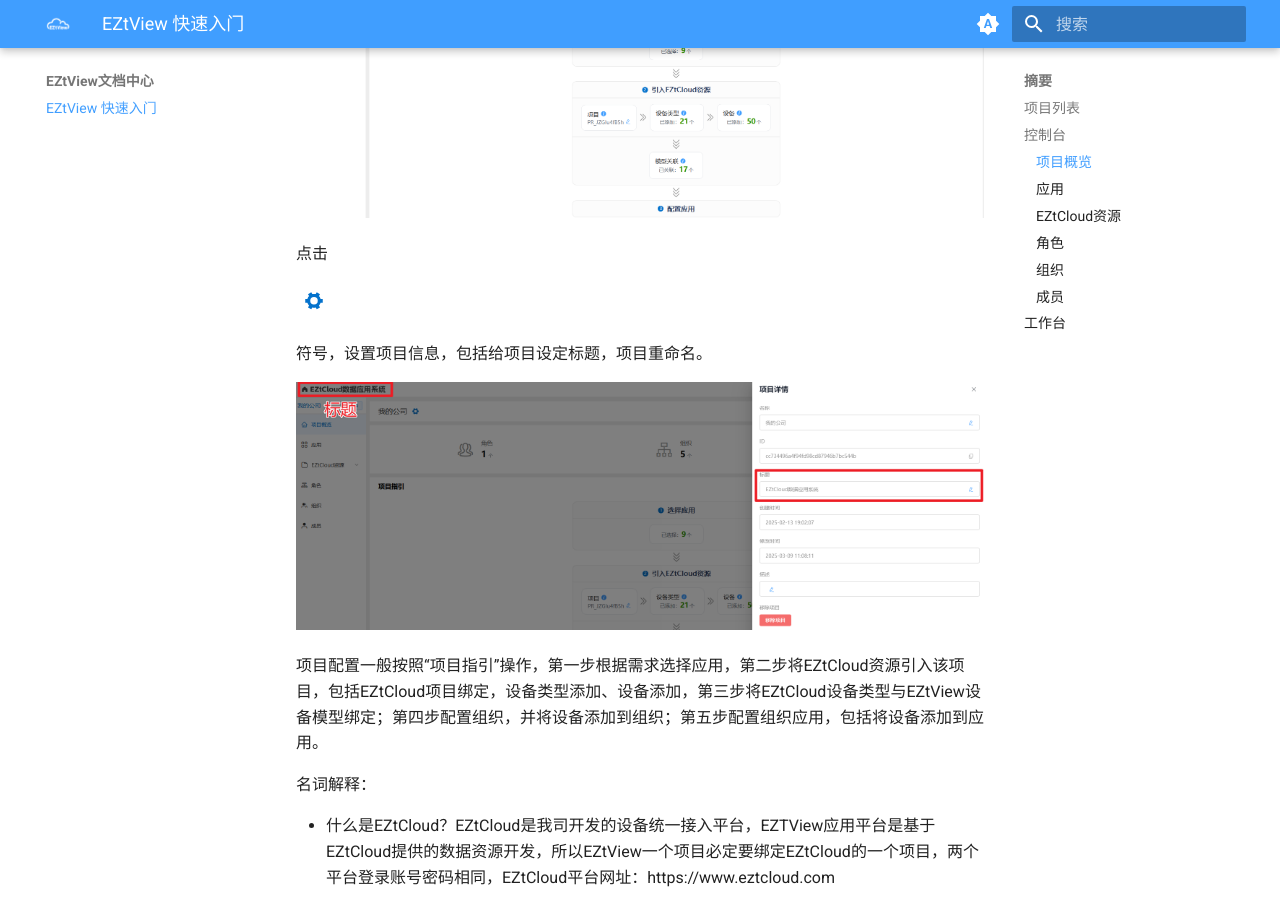
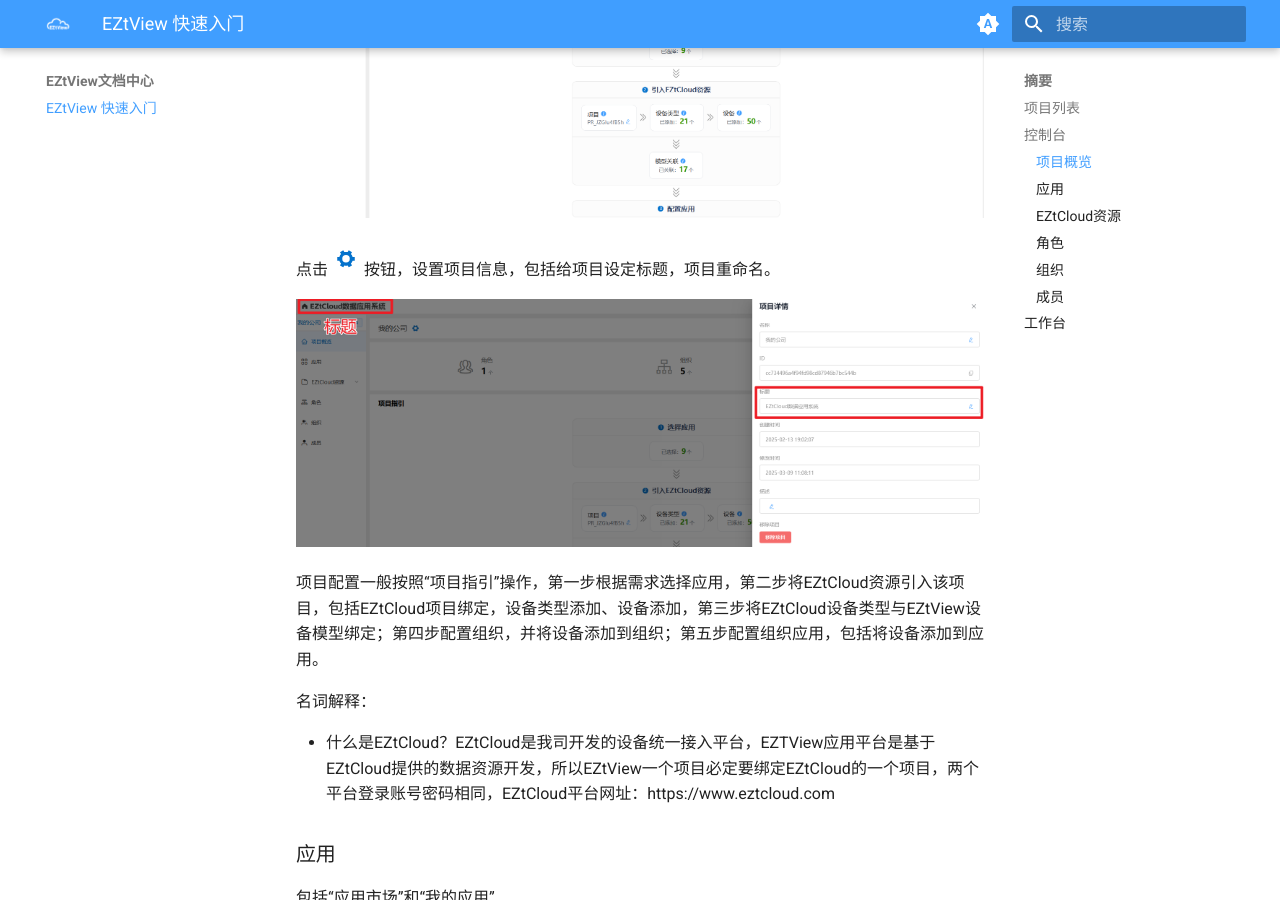
Before and after one commit to children1987/eztview-docs, an MkDocs documentation site: the page built from docs/index.md, in a window 1280 px wide and 900 px high, scrolled down 1252 px. Built offline with MkDocs 1.6.1 and Material for MkDocs 9.7.7, drawn with Linux system fonts in a browser that asks for light colours.

Commit message:
启动项fix

```diff
--- a/docs/index.md
+++ b/docs/index.md
@@ -28,11 +28,7 @@ EZtView — 智慧能耗管理应用平台，让智慧用能触手可及。[立
 
 ![](index/image4.png)
 
-点击
-
-![](index/image5.png)
-
-符号，设置项目信息，包括给项目设定标题，项目重命名。
+点击![](index/image5.png)按钮，设置项目信息，包括给项目设定标题，项目重命名。
 
 ![](index/image6.png)
 
```
